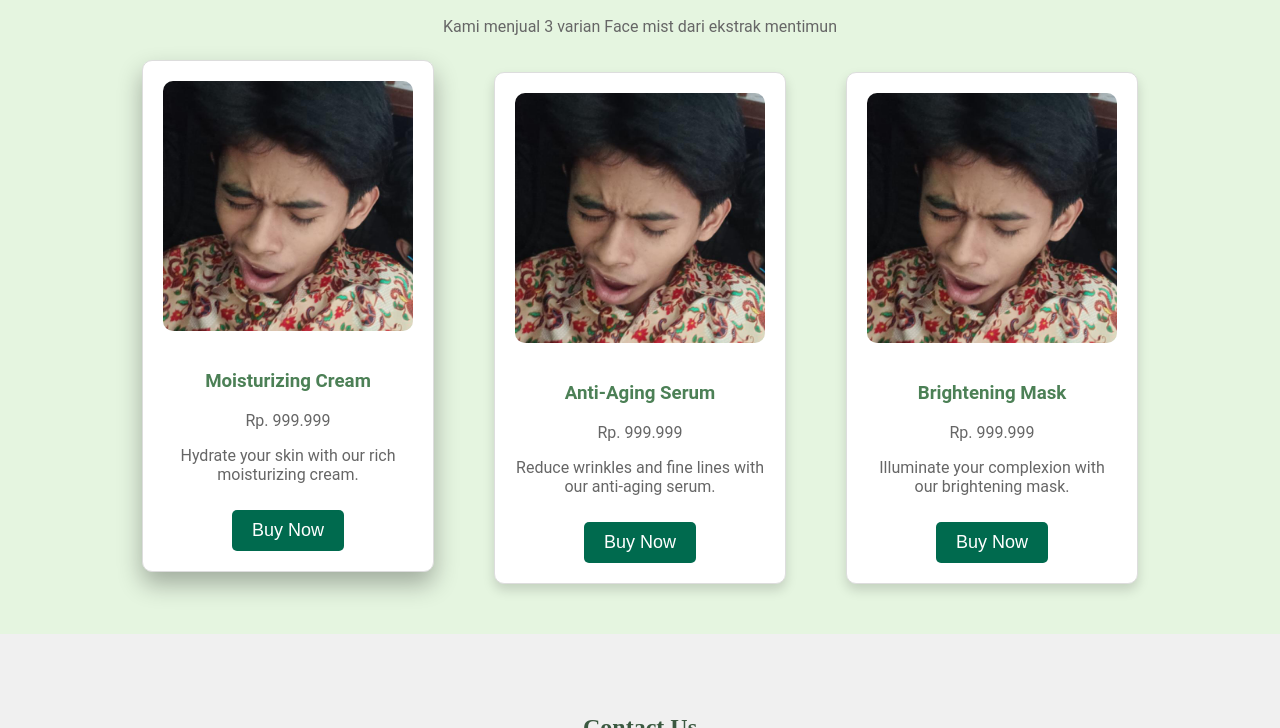
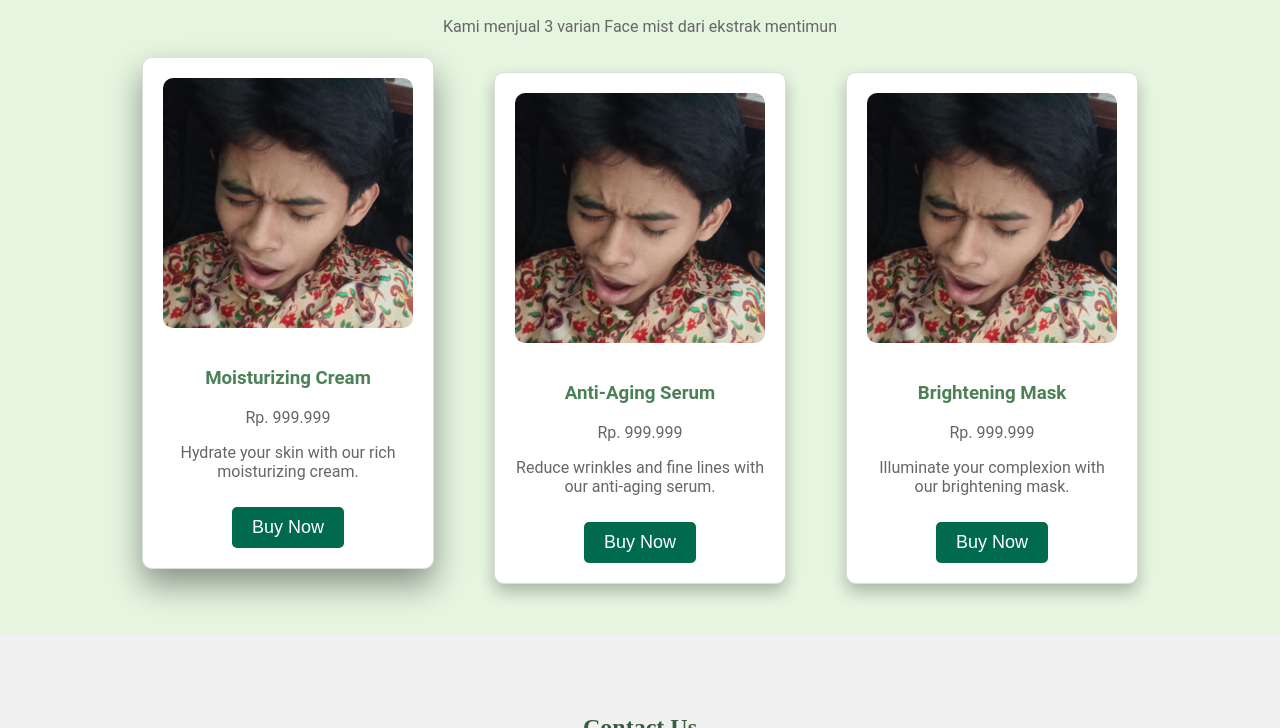
Before and after one commit to ItsKyyDev/FaceMist1, a plain HTML site: page index.html in a window 1280 px wide. In both pictures the pointer is over the element 288 px from the left and 1288 px from the top of the page. Shown: the part 960-1688 px from the top of the page. Drawn offline with Linux system fonts and the light colour scheme.

Commit message:
Dancokkkkk

```diff
--- a/style.css
+++ b/style.css
@@ -133,7 +133,7 @@ section {
     gap: 20px;
 }
 
-/* Product styling with shadow and hover effect */
+/* Product styling with stronger shadow and hover effect */
 .product {
     background-color: #fff;
     border: 1px solid #ddd;
@@ -142,13 +142,13 @@ section {
     padding: 20px;
     text-align: center;
     width: 250px;
-    box-shadow: 0 6px 12px rgba(0, 0, 0, 0.15); /* Menambahkan shadow lebih tebal */
+    box-shadow: 0 8px 16px rgba(0, 0, 0, 0.25); /* Shadow lebih tebal */
     transition: transform 0.3s ease, box-shadow 0.3s ease;
 }
 
 .product:hover {
-    transform: translateY(-12px); /* Efek timbul lebih besar saat hover */
-    box-shadow: 0 12px 24px rgba(0, 0, 0, 0.3); /* Shadow lebih tebal saat hover */
+    transform: translateY(-15px); /* Efek timbul lebih besar */
+    box-shadow: 0 16px 32px rgba(0, 0, 0, 0.4); /* Shadow lebih tebal dan besar saat hover */
 }
 
 .product img {
```
